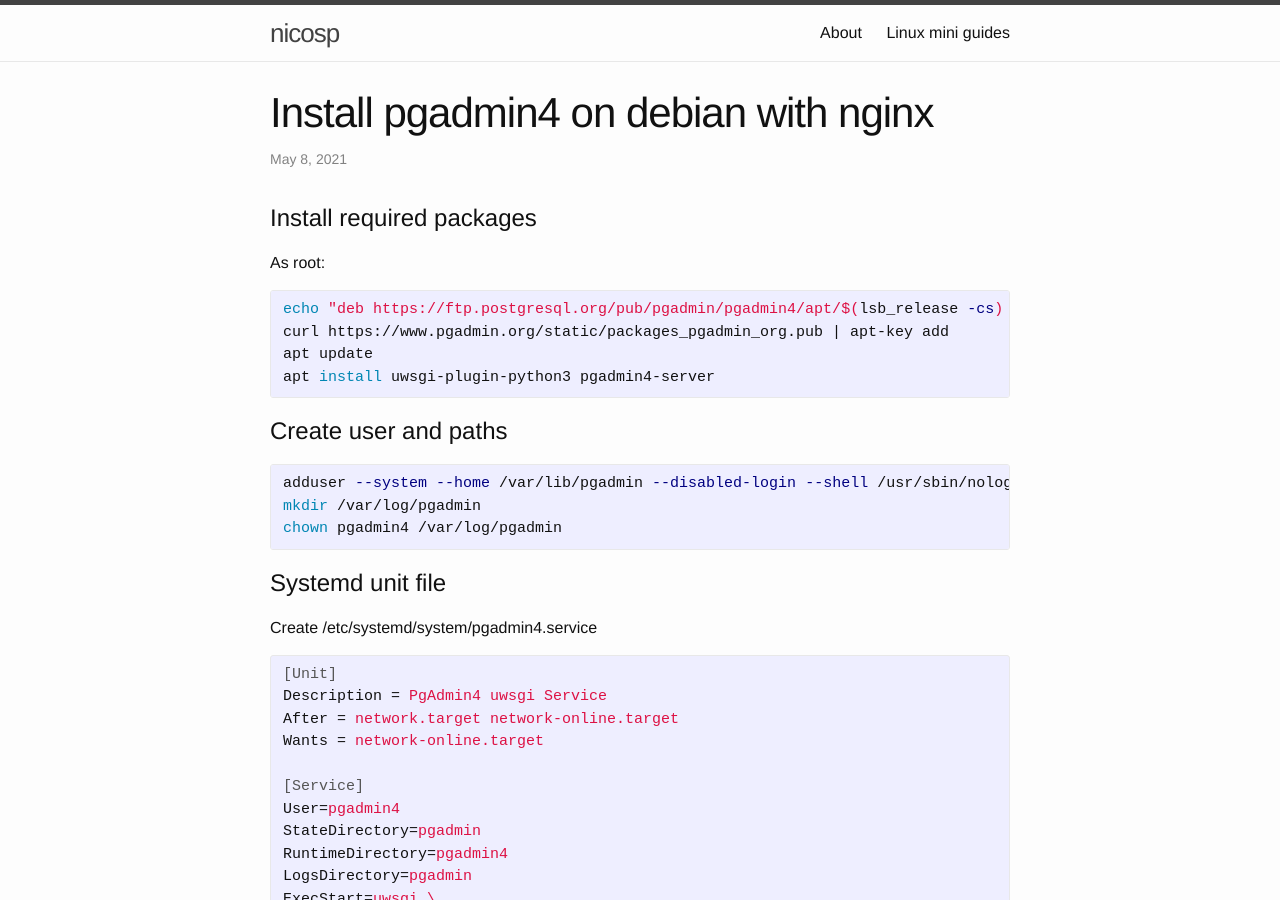
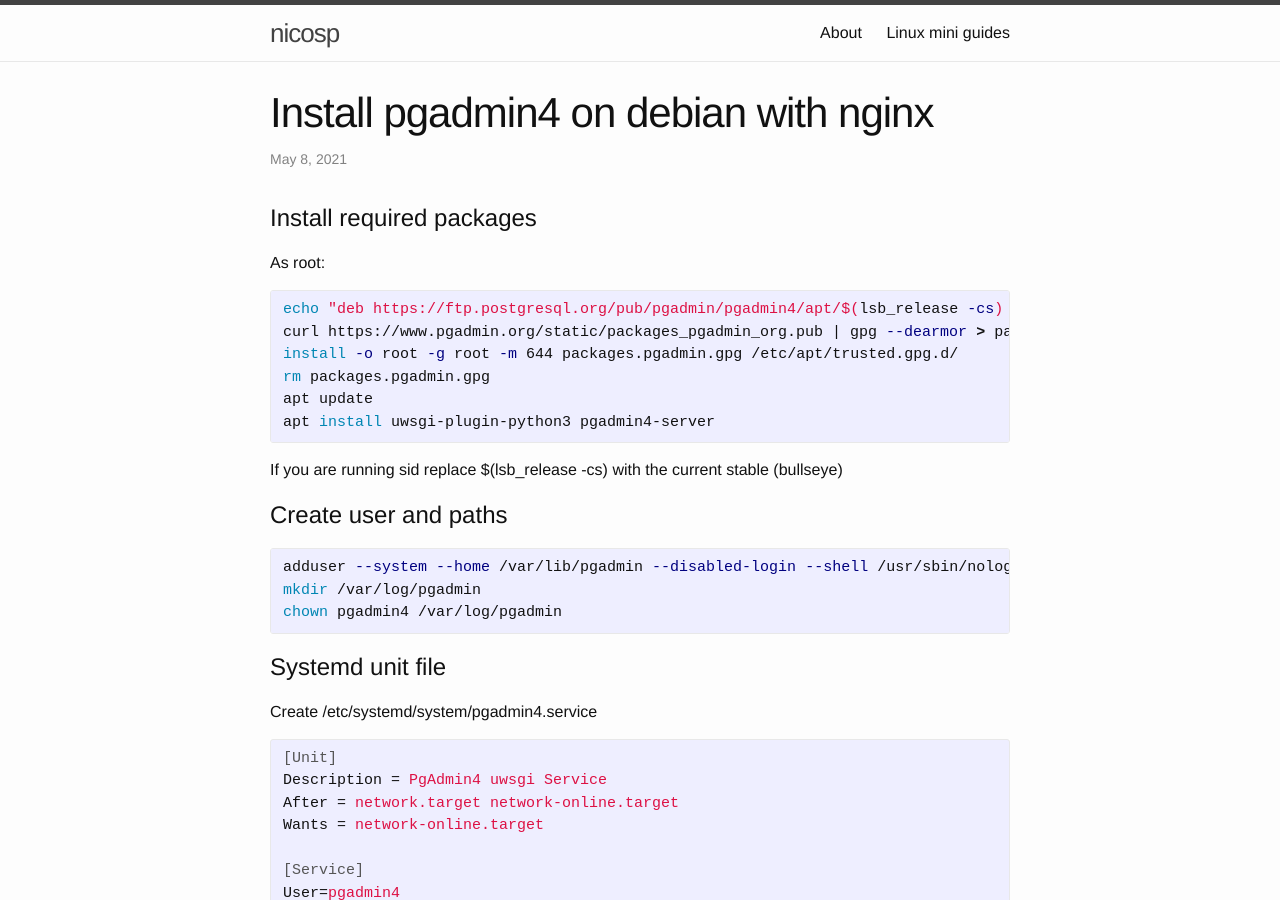
Before and after one commit to nicosp/nicosp.github.io, a Jekyll site: the page built from _posts/2021-05-08-pgadmin4-debian.md, in a window 1280 px wide and 900 px high. Built offline with Jekyll 4.4.1, drawn with Linux system fonts in a browser that asks for light colours.

Commit message:
Use new style apt keys

```diff
--- a/_posts/2021-05-08-pgadmin4-debian.md
+++ b/_posts/2021-05-08-pgadmin4-debian.md
@@ -8,10 +8,14 @@
 As root:
 {% highlight shell %}
 echo "deb https://ftp.postgresql.org/pub/pgadmin/pgadmin4/apt/$(lsb_release -cs) pgadmin4 main" >/etc/apt/sources.list.d/pgadmin4.list
-curl https://www.pgadmin.org/static/packages_pgadmin_org.pub | apt-key add
+curl https://www.pgadmin.org/static/packages_pgadmin_org.pub | gpg --dearmor > packages.pgadmin.gpg
+install -o root -g root -m 644 packages.pgadmin.gpg /etc/apt/trusted.gpg.d/
+rm packages.pgadmin.gpg
 apt update
 apt install uwsgi-plugin-python3 pgadmin4-server
 {% endhighlight %}
+
+If you are running sid replace $(lsb_release -cs) with the current stable (bullseye)
 
 # Create user and paths
 {% highlight shell %}
```
